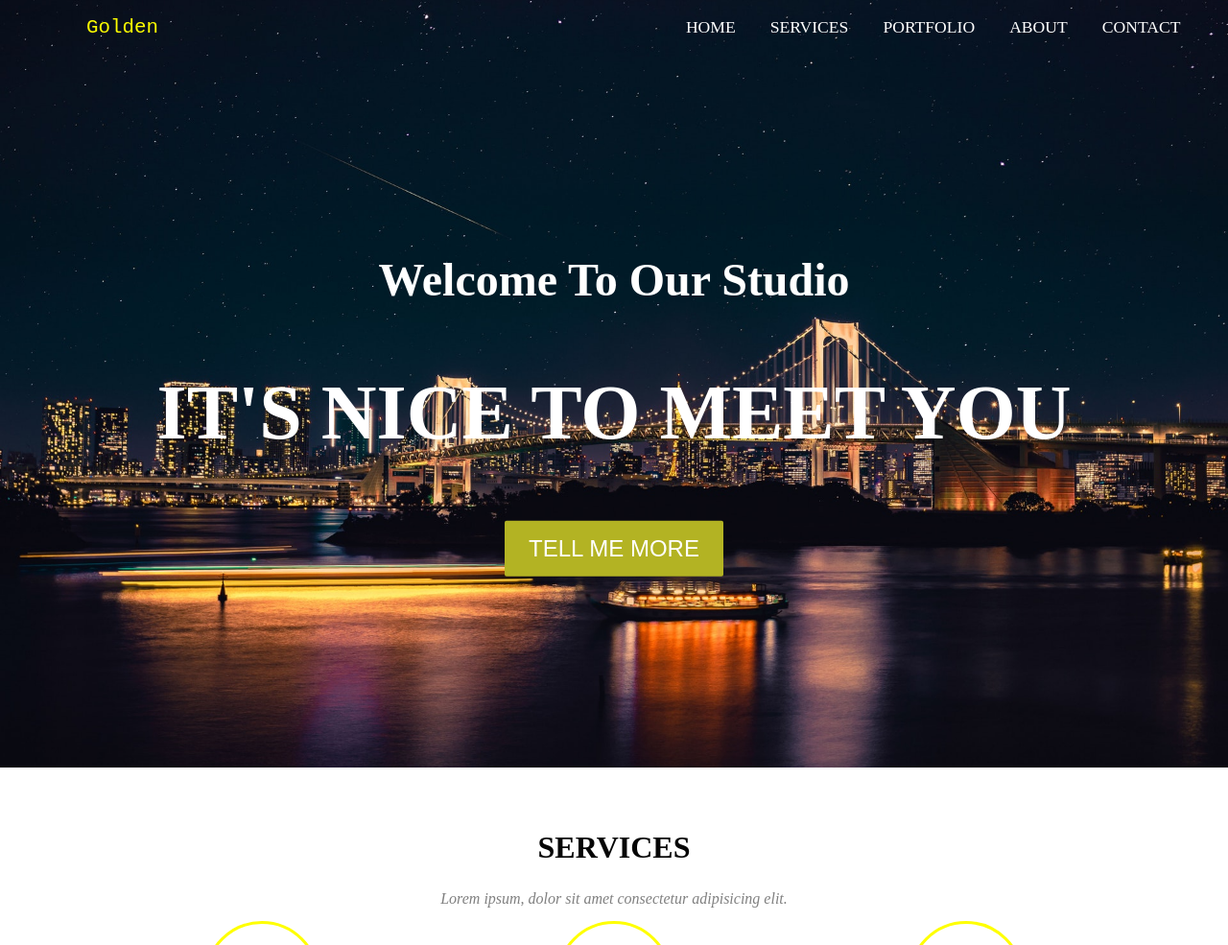
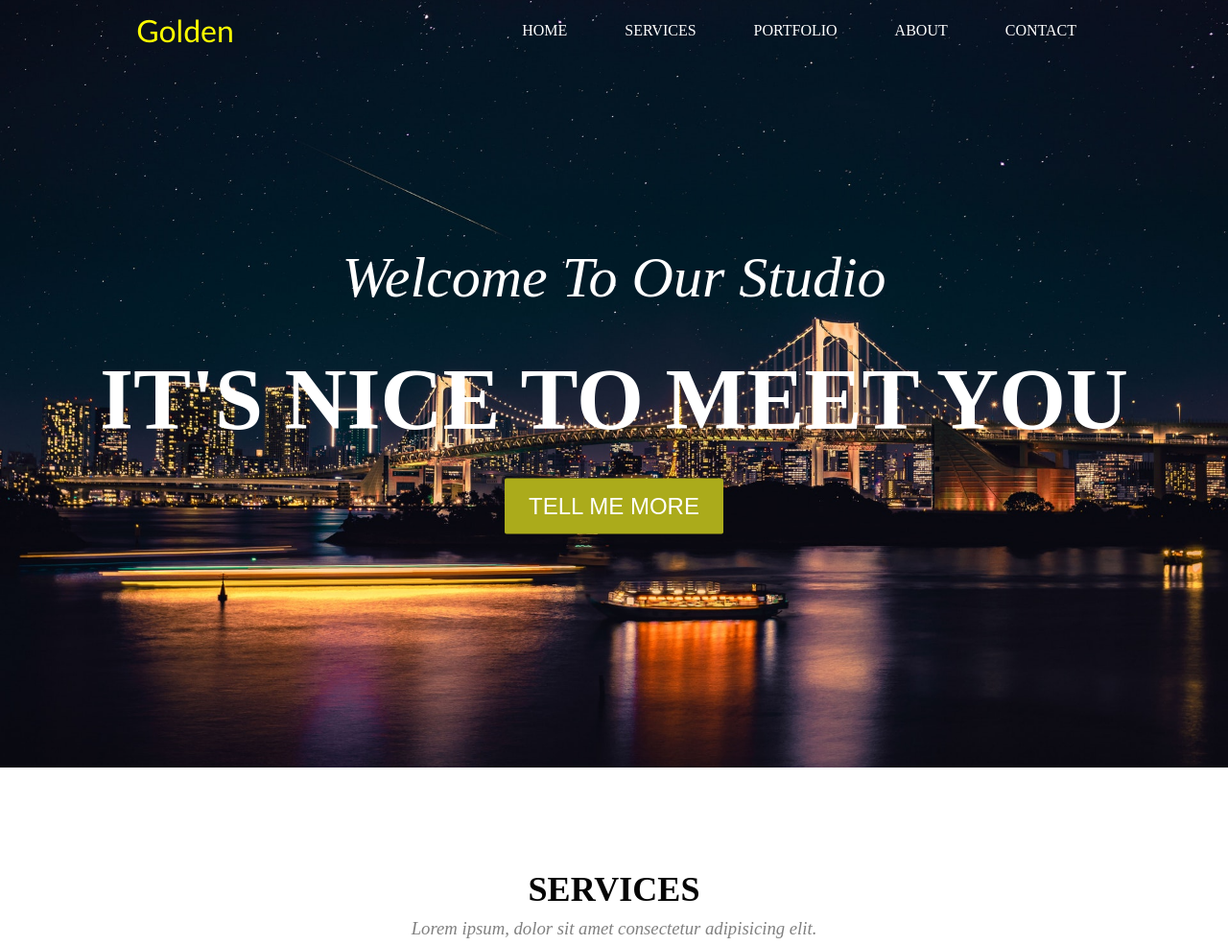
Before and after one commit to henks20/golden-website, a website: page index.html in a window 1280 px wide. Shown: the top 985 px of the page at 96% size. Drawn offline with Linux system fonts and the light colour scheme.

Commit message:
Final working project

```diff
--- a/index.html
+++ b/index.html
@@ -11,37 +11,37 @@
     <link rel="stylesheet" href="css/style.css" />
   </head>
   <body>
-    <header class="headerContainer">
-      <div class="navbarContent">
-        <div class="container extraClassContainer">
-          <div class="goldenContainer">Golden</div>
-          <nav>
-            <ul>
-              <li><a href="#">home</a></li>
-              <li><a href="#">services</a></li>
-              <li><a href="#">portfolio</a></li>
-              <li><a href="#">about</a></li>
-              <li><a href="#">contact</a></li>
-            </ul>
-          </nav>
-        </div>
-      </div>
+    <header class="header">
+      <div class="golden">Golden</div>
+      <input class="menu-btn" type="checkbox" id="menu-btn" />
+      <label class="menu-icon" for="menu-btn">
+        <span class="navicon"></span>
+      </label>
+      <ul class="menu">
+        <li>Home</li>
+        <li>Services</li>
+        <li>Portfolio</li>
+        <li>About</li>
+        <li>Contact</li>
+      </ul>
+    </header>
 
-      <div class="headerContent">
+    <section class="imageContainer">
+      <div class="textContainer">
         <div class="container">
           <h4 class="headerWelcome">Welcome To Our Studio</h4>
           <h2 class="headerText">It's nice to meet you</h2>
           <button class="headerButton">Tell me more</button>
         </div>
       </div>
-    </header>
+    </section>
 
     <section class="sectionContainer">
       <div class="container">
-        <div class="sectionTitleContainer">
-          <h2>Services</h2>
-          <p>Lorem ipsum, dolor sit amet consectetur adipisicing elit.</p>
-        </div>
+        <h2 class="sectionTitleContainer">Services</h2>
+        <h3 class="sectionSubtitleContainer">
+          Lorem ipsum, dolor sit amet consectetur adipisicing elit.
+        </h3>
         <div class="sectionContentContainer">
           <div class="serviceItemContainer">
             <i class="fas fa-dumpster"></i>
@@ -81,10 +81,10 @@
 
     <section class="sectionContainer backgroundGray">
       <div class="container">
-        <div class="sectionTitleContainer">
-          <h2>Our portfolio</h2>
-          <p>Lorem ipsum, dolor sit amet consectetur adipisicing elit.</p>
-        </div>
+        <h2 class="sectionTitleContainer">Our portfolio</h2>
+        <h3 class="sectionSubtitleContainer">
+          Lorem ipsum, dolor sit amet consectetur adipisicing elit.
+        </h3>
         <div class="sectionContentContainer imagesContainer">
           <div class="portfolioItemContainer">
             <div class="imageItemContainer">
@@ -168,7 +168,7 @@
     </section>
 
     <footer class="footerContainer">
-      <p>&copy; Copyright 2014 FreebiesXpress.com.</p>
+      <div class="textContainer">&copy; Copyright 2014 FreebiesXpress.com.</div>
       <div class="iconsContainer">
         <i class="fab fa-twitter"></i>
         <i class="fab fa-facebook-f"></i>
--- a/sass/style.scss
+++ b/sass/style.scss
@@ -1,4 +1,4 @@
-// Reset styles
+// Global styles
 *,
 *::before,
 *::after {
@@ -10,10 +10,11 @@ body {
   text-align: center;
   color: #050505;
   font-size: 16px;
+  line-height: 1.5;
 }
 
-.sectionContainer {
-  margin: 5vh 0;
+section {
+  padding: 100px 0;
 }
 
 .container {
@@ -22,24 +23,18 @@ body {
   padding: 0 20px;
 
   .sectionTitleContainer {
-    display: flex;
-    align-items: center;
-    justify-content: center;
-    height: 15vh;
-    flex-direction: column;
-
-    h2 {
+    position: relative;
     text-transform: uppercase;
     font-weight: 800;
-      margin-bottom: 10px;
-      font-size: 2rem;
+    margin: 0;
+    font-size: 36px;
   }
 
-    p {
+  .sectionSubtitleContainer {
+    margin: 0 0 40px 0;
     font-style: italic;
     font-weight: 400;
     color: gray;
-    }
   }
 
   .sectionContentContainer {
@@ -49,90 +44,171 @@ body {
   }
 }
 
-// Header
+@media (max-width: 800px) {
+  .sectionContentContainer {
+    flex-direction: column;
+  }
+}
 
-.headerContainer {
+/* Header */
+
+.header {
+  background-color: transparent;
+  position: absolute;
+  top: 0;
+  left: 0;
+  width: 100%;
+  z-index: 3;
+  height: 7vh;
+
+  .golden {
+    color: yellow;
+    font-family: "Gill Sans", sans-serif;
+    display: inline;
+    font-size: 2rem;
+    line-height: 2;
+    left: 40vw;
+  }
+
+  .menu {
+    margin: 0;
+    padding: 0;
+    list-style: none;
+    overflow: hidden;
+    background-color: #fff;
+    clear: both;
+    max-height: 0;
+    transition: max-height 0.2s ease-out;
+    color: #fff;
+  }
+
+  li {
+    display: block;
+    padding: 20px 20px;
+    text-decoration: none;
+    text-transform: uppercase;
+  }
+
+  .menu-icon {
+    cursor: pointer;
+    float: right;
+    padding: 28px 20px;
+    position: relative;
+    user-select: none;
+
+    .navicon {
+      background: #333;
+      display: block;
+      height: 2px;
+      position: relative;
+      transition: background 0.2s ease-out;
+      width: 18px;
+    }
+
+    .navicon:before,
+    .navicon:after {
+      background: #333;
+      content: "";
+      display: block;
+      height: 100%;
+      position: absolute;
+      transition: all 0.2s ease-out;
+      width: 100%;
+    }
+
+    .navicon:before {
+      top: 5px;
+    }
+
+    .navicon:after {
+      top: -5px;
+    }
+  }
+  .menu-btn {
+    display: none;
+  }
+
+  .menu-btn:checked ~ .menu {
+    max-height: 400px;
+    background-color: #858c8f;
+  }
+
+  .menu-btn:checked ~ .menu-icon .navicon {
+    background: transparent;
+  }
+
+  .menu-btn:checked ~ .menu-icon .navicon:before {
+    transform: rotate(-45deg);
+  }
+
+  .menu-btn:checked ~ .menu-icon .navicon:after {
+    transform: rotate(45deg);
+  }
+
+  .menu-btn:checked ~ .menu-icon:not(.steps) .navicon:before,
+  .menu-btn:checked ~ .menu-icon:not(.steps) .navicon:after {
+    top: 0;
+  }
+}
+
+@media (min-width: 1000px) {
+  .header {
+    .golden {
+      position: relative;
+      right: 10vw;
+      left: -10vw;
+    }
+    .menu {
+      clear: none;
+      float: right;
+      max-height: none;
+      background-color: transparent;
+      position: relative;
+      right: 10vw;
+      li {
+        float: left;
+        padding: 20px 30px;
+      }
+    }
+    .menu-icon {
+      display: none;
+    }
+  }
+}
+
+//Main image
+
+.imageContainer {
   height: 100vh;
   position: relative;
   background-image: url("../images/adventure-camp-camper-2398220.jpg");
   background-position: center center;
   background-size: cover;
 
-  .navbarContent {
-    position: absolute;
-    top: 0;
-    left: 0;
-    width: 100%;
-    height: 7vh;
-
-    .goldenContainer {
-      height: 100%;
-      color: yellow;
-      display: flex;
-      align-items: center;
-      font-size: 1.3rem;
-      font-family: "Courier New", Courier, monospace;
-    }
-
-    .extraClassContainer {
-      display: flex;
-      width: 100%;
-      height: 100%;
-    }
-
-    nav {
-      flex-basis: 100%;
-      padding-left: 50%;
-
-      ul {
-        list-style-type: none;
-        margin: 0;
-        padding: 0;
-        display: flex;
-        height: 100%;
-        align-items: center;
-
-        li {
-          display: inline-block;
-          margin: 0 36px 0 0;
-          position: relative;
-          width: 100%;
-          text-align: center;
-          text-transform: uppercase;
-
-          a {
-            text-decoration: none;
-            color: #fff;
-            font-size: 1.1rem;
-          }
-
-          a:hover {
-            color: yellow;
-          }
-        }
-      }
-    }
-  }
-  .headerContent {
+  .textContainer {
     position: absolute;
     width: 100%;
     top: 50%;
     left: 50%;
     transform: translate(-50%, -50%);
-    color: #fff;
 
     .headerWelcome {
-      font-size: 3rem;
+      color: #fff;
+      font-size: 60px;
+      margin: 0;
+      position: relative;
+      font-style: italic;
+      font-weight: 300;
     }
-
     .headerText {
-      font-size: 5rem;
+      margin: 15px 0;
+      font-size: 90px;
+      color: #fff;
       text-transform: uppercase;
       font-weight: 800;
     }
-
     .headerButton {
-      background-color: #b3b323;
+      background-color: #abab1b;
       border: none;
       border-radius: 2px;
       font-size: 1.5rem;
@@ -144,10 +220,29 @@ body {
   }
 }
 
+@media (max-width: 800px) {
+  .imageContainer {
+    .textContainer {
+      .headerWelcome {
+        font-size: 2rem;
+      }
+      .headerText {
+        margin: 5px 0;
+        font-size: 3rem;
+      }
+      .headerButton {
+        font-size: 1rem;
+        color: #fff;
+        padding: 5px 8px;
+      }
+    }
+  }
+}
+
 // Service Section
 
 .serviceItemContainer {
-  padding: 0 30px;
+  padding: 0 30px 10px 30px;
 
   h3 {
     font-weight: 700;
@@ -219,12 +314,12 @@ body {
   height: 10vh;
   position: relative;
 
-  p {
+  .textContainer {
     position: absolute;
-    bottom: 40%;
+    width: 100%;
+    top: 50%;
     left: 25%;
-    margin: 0;
-    padding: 0;
+    transform: translate(-50%, -50%);
   }
 
   .iconsContainer {
@@ -246,3 +341,12 @@ body {
     margin-right: 5px;
   }
 }
+
+@media (max-width: 900px) {
+  .footerContainer {
+    .textContainer {
+      top: 100%;
+      left: 50%;
+    }
+  }
+}
```
Also changed, not shown: css/style.css, 1 other file. Lines whose indentation alone changed are shown as unchanged.
